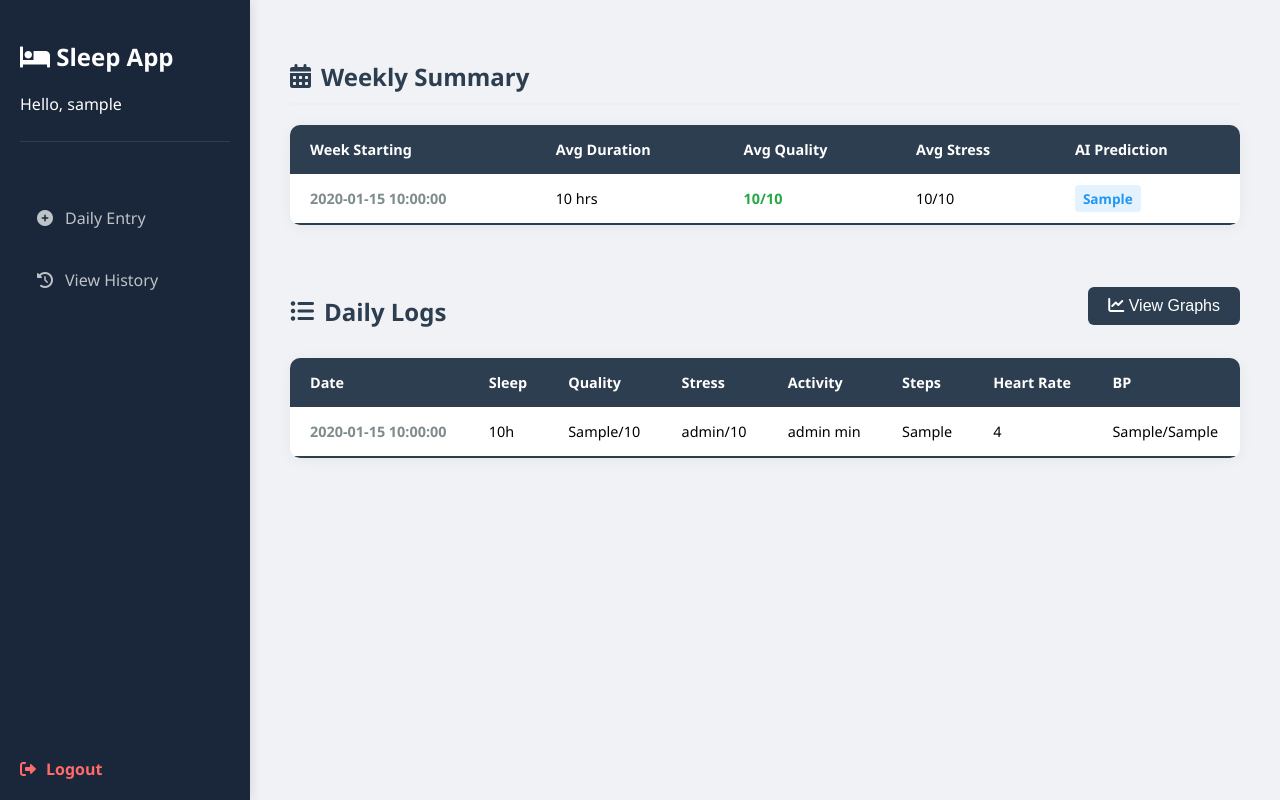
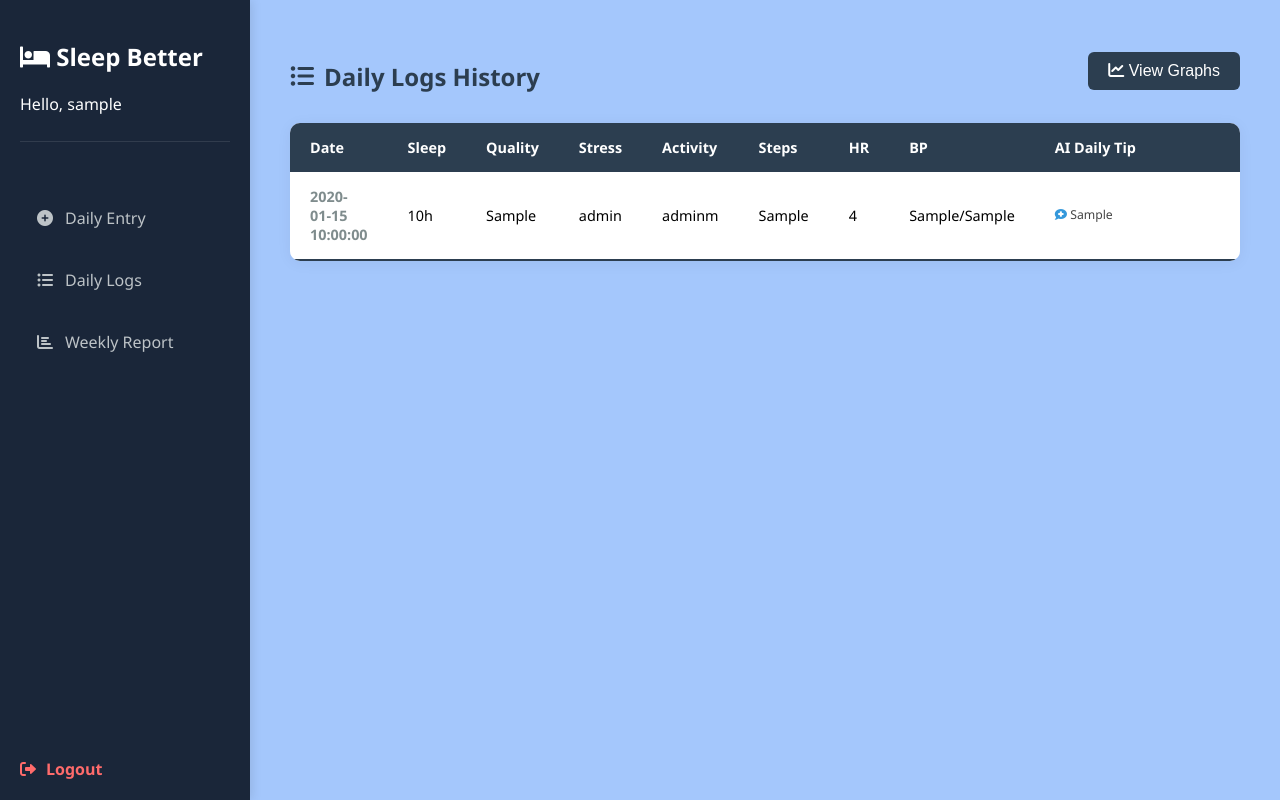
Before and after one commit to lim28y/Sleep-Disorder-Prediction, a Flask app: template templates/history.html in a window 1280 px wide. Run offline with Flask 3, Linux system fonts and the light colour scheme; the template is opened without the code that fills it: most values are stand-ins (such as "Sample title", 1, 10 or a date in 2020).

Commit message:
Update rag part

```diff
--- a/app.py
+++ b/app.py
@@ -68,7 +68,7 @@ def get_all_logs(user_id):
     # REMOVED "LIMIT 7" so it shows everything
     sql = """
         SELECT log_date, sleep_duration, quality_sleep, stress_level,
-               activity_level, bp_systolic, bp_diastolic, heart_rate, daily_steps
+               activity_level, bp_systolic, bp_diastolic, heart_rate, daily_steps, daily_tip
         FROM user_sleep_data
         WHERE user_id = %s
         ORDER BY log_date DESC
@@ -188,6 +188,26 @@ def history():
 
     return redirect(url_for('login'))
 
+@app.route('/weekly')
+def weekly():
+    if 'user_id' in session:
+        conn = get_db_connection()
+        monthly_data = []
+        if conn:
+            cursor = conn.cursor(dictionary=True)
+            sql = """
+                SELECT week_start_date, avg_sleep_duration, avg_quality, avg_stress, prediction_result
+                FROM weekly_summaries
+                WHERE user_id = %s
+                ORDER BY created_at ASC
+                LIMIT 8
+            """
+            cursor.execute(sql, (session['user_id'],))
+            monthly_data = cursor.fetchall()
+            conn.close()
+        return render_template('weekly.html', username=session['username'], monthly_data=monthly_data)
+    return redirect(url_for('login'))
+
 @app.route('/register', methods=['GET', 'POST'])
 def register():
     if request.method == 'POST':
@@ -240,19 +260,6 @@ def submit_log():
         try:
             cursor = conn.cursor(dictionary=True)
 
-            # 1. Insert Daily Log
-            insert_sql = """
-                INSERT INTO user_sleep_data
-                (user_id, log_date, gender, age, sleep_duration, quality_sleep,
-                 activity_level, stress_level, bmi_category, bp_systolic, bp_diastolic,
-                 heart_rate, daily_steps)
-                VALUES (%s, %s, %s, %s, %s, %s, %s, %s, %s, %s, %s, %s, %s)
-            """
-            params = (user_id, data['date'], data['gender'], data['age'], data['duration'], data['quality'],
-                      data['activity'], data['stress'], data['bmi'], data['bp_sys'], data['bp_dia'],
-                      data['heart_rate'], data['daily_steps'])
-            cursor.execute(insert_sql, params)
-            conn.commit()
 
             # 2. Daily AI Advice (Always Run)
             current_log_data = {
@@ -269,6 +276,20 @@ def submit_log():
                 "weekly_ready": False,
                 "analysis": None
             }
+
+                        # 1. Insert Daily Log
+            insert_sql = """
+                INSERT INTO user_sleep_data
+                (user_id, log_date, gender, age, sleep_duration, quality_sleep,
+                 activity_level, stress_level, bmi_category, bp_systolic, bp_diastolic,
+                 heart_rate, daily_steps,daily_tip)
+                VALUES (%s, %s, %s, %s, %s, %s, %s, %s, %s, %s, %s, %s, %s, %s)
+            """
+            params = (user_id, data['date'], data['gender'], data['age'], data['duration'], data['quality'],
+                      data['activity'], data['stress'], data['bmi'], data['bp_sys'], data['bp_dia'],
+                      data['heart_rate'], data['daily_steps'], daily_tip)
+            cursor.execute(insert_sql, params)
+            conn.commit()
 
             # 3. 🟢 INTELLIGENT WEEKLY CHECK (Fixes Missing Reports)
             # Count total logs
--- a/static/style.css
+++ b/static/style.css
@@ -1,9 +1,11 @@
 /* --- 1. GLOBAL LAYOUT --- */
+
+
 body {
     font-family: 'Segoe UI', Tahoma, Geneva, Verdana, sans-serif;
     margin: 0;
     display: flex;
-    background-color: #f0f2f5;
+    background-color: #a4c7fc;
     height: 100vh;
 }
 
@@ -13,7 +15,7 @@ body {
 }
 
 h1 { color: #2c3e50; margin: 0; }
-header p { color: #7f8c8d; margin-top: 5px; margin-bottom: 30px; }
+header p { color: #111212; margin-top: 5px; margin-bottom: 30px; }
 
 /* Utilities */
 .hidden { display: none; }
--- a/templates/base.html
+++ b/templates/base.html
@@ -12,7 +12,7 @@
     <div class="container">
         <nav class="sidebar">
             <div class="sidebar-header">
-                <h2><i class="fas fa-bed"></i> Sleep App</h2>
+                <h2><i class="fas fa-bed"></i> Sleep Better</h2>
                 <p>Hello, {{ username }}</p>
             </div>
 
@@ -23,12 +23,17 @@
                     </a>
                 </li>
                 <li>
-                    <a href="{{ url_for('history') }}" class="{{ 'active' if request.endpoint == 'history' else '' }}">
-                        <i class="fas fa-history"></i> View History
-                        {% if chronic_alert %}
-                            <span class="sidebar-badge"><i class="fas fa-exclamation"></i></span>
-                        {% endif %}
-                    </a>
+<a href="{{ url_for('history') }}" class="{{ 'active' if request.endpoint == 'history' else '' }}">
+            <i class="fas fa-list-ul"></i> Daily Logs
+        </a>
+    </li>
+    <li>
+        <a href="{{ url_for('weekly') }}" class="{{ 'active' if request.endpoint == 'weekly' else '' }}">
+            <i class="fas fa-chart-bar"></i> Weekly Report
+            {% if chronic_alert %}
+                <span class="sidebar-badge"><i class="fas fa-exclamation"></i></span>
+            {% endif %}
+        </a>
                 </li>
             </ul>
 
--- a/templates/history.html
+++ b/templates/history.html
@@ -2,74 +2,9 @@
 
 {% block content %}
 
-{% if chronic_alert %}
-<div class="alert-banner">
-    <h3 class="alert-title">
-        <i class="fas fa-exclamation-triangle"></i> Health Alert
-    </h3>
-    <p class="alert-msg">
-        <strong>Action Required:</strong> Our analysis detects persistent <strong>Insomnia or Sleep Apnea</strong> patterns over the last 2 months (8 weeks).
-        We strongly recommend consulting a medical professional.
-    </p>
-</div>
-{% endif %}
-
-
-<div style="margin-bottom: 50px;">
-    <h2 class="section-title">
-        <i class="fas fa-calendar-alt"></i> Weekly Summary
-    </h2>
-
-    {% if monthly_data %}
-        <div class="table-container">
-            <table class="history-table">
-                <thead>
-                    <tr>
-                        <th>Week Starting</th>
-                        <th>Avg Duration</th>
-                        <th>Avg Quality</th>
-                        <th>Avg Stress</th>
-                        <th>AI Prediction</th>
-                    </tr>
-                </thead>
-                <tbody>
-                    {% for week in monthly_data %}
-                    <tr>
-                        <td class="date-cell">{{ week.week_start_date }}</td>
-                        <td>{{ week.avg_sleep_duration }} hrs</td>
-                        <td>
-                            <span class="{{ 'text-green' if week.avg_quality >= 5 else 'text-red' }}" style="font-weight:bold;">
-                                {{ week.avg_quality }}/10
-                            </span>
-                        </td>
-                        <td>{{ week.avg_stress }}/10</td>
-                        <td>
-                            {% if "Insomnia" in week.prediction_result or "Apnea" in week.prediction_result %}
-                                <span class="badge badge-danger">
-                                    {{ week.prediction_result }}
-                                </span>
-                            {% else %}
-                                <span class="badge badge-blue">
-                                    {{ week.prediction_result }}
-                                </span>
-                            {% endif %}
-                        </td>
-                    </tr>
-                    {% endfor %}
-                </tbody>
-            </table>
-        </div>
-    {% else %}
-        <div class="empty-state">
-            <i class="fas fa-info-circle"></i> No weekly summaries yet. Log sleep for 7 days to generate your first weekly report!
-        </div>
-    {% endif %}
-</div>
-
-
 <header class="page-header">
     <h2 class="section-title" style="margin-bottom:0; border:none; width:auto;">
-        <i class="fas fa-list-ul"></i> Daily Logs
+        <i class="fas fa-list-ul"></i> Daily Logs History
     </h2>
     <button id="toggleViewBtn" class="btn-toggle">
         <i class="fas fa-chart-line"></i> View Graphs
@@ -91,30 +26,46 @@
     <table class="history-table">
         <thead>
             <tr>
-                <th>Date</th><th>Sleep</th><th>Quality</th><th>Stress</th>
-                <th>Activity</th><th>Steps</th><th>Heart Rate</th><th>BP</th>
-            </tr>
+                <th>Date</th>
+                <th>Sleep</th>
+                <th>Quality</th>
+                <th>Stress</th>
+                <th>Activity</th>
+                <th>Steps</th>
+                <th>HR</th>
+                <th>BP</th>
+                <th style="width: 40%;">AI Daily Tip</th> </tr>
         </thead>
         <tbody>
             {% for log in logs %}
             <tr>
-                <td class="date-cell">{{ log.log_date }}</td>
+<td class="date-cell">{{ log.log_date }}</td>
                 <td>{{ log.sleep_duration }}h</td>
-                <td>{{ log.quality_sleep }}/10</td>
-                <td>{{ log.stress_level }}/10</td>
-                <td>{{ log.activity_level }} min</td>
+                <td>{{ log.quality_sleep }}</td>
+                <td>{{ log.stress_level }}</td>
+
+                <td>{{ log.activity_level }}m</td>
                 <td>{{ log.daily_steps }}</td>
                 <td>{{ log.heart_rate }}</td>
                 <td>{{ log.bp_systolic }}/{{ log.bp_diastolic }}</td>
+
+                <td style="font-size: 0.85em; color: #444; line-height: 1.3; text-align: left;">
+                    {% if log.daily_tip %}
+                        <i class="fas fa-comment-medical" style="color:#3498db;"></i>
+                        {{ log.daily_tip }}
+                    {% else %}
+                        <span style="color:#aaa;">No tip generated</span>
+                    {% endif %}
+                </td>
             </tr>
             {% else %}
-            <tr><td colspan="8" class="empty-cell">No daily logs found. Start tracking today!</td></tr>
+            <tr><td colspan="5" class="empty-cell">No daily logs found. Start tracking today!</td></tr>
             {% endfor %}
         </tbody>
     </table>
 </div>
 
 <script>
-    const chartData = {{ logs | tojson | safe }};
+    window.chartData = {{ logs | tojson | safe }};
 </script>
 {% endblock %}
--- a/templates/index.html
+++ b/templates/index.html
@@ -3,7 +3,7 @@
 {% block content %}
 <header>
     <h1>Daily Health Log</h1>
-    <p>Enter today's stats to get AI advice.</p>
+    <p>Submit daily log to get AI advice.</p>
 </header>
 
 <form id="predictionForm">
@@ -109,11 +109,11 @@
 </div>
 
 <div id="weeklyBox" class="ai-box green hidden">
-    <div class="ai-icon"><i class="fas fa-user-md"></i></div>
+    <div class="ai-icon"><i class="fas fa-report"></i></div>
     <div class="ai-content">
         <h3>Weekly Sleep Health Report</h3>
         <p id="predictionResult" class="prediction-text">Analyzing...</p>
-        <p id="weeklyAdvice" class="advice-text">...</p>
+        <p id="weeklyAdvice" class="advice-text"></p>
     </div>
 </div>
 {% endblock %}
--- a/templates/login.html
+++ b/templates/login.html
@@ -3,8 +3,8 @@
 <head>
     <title>Login</title>
     <style>
-        body { font-family: sans-serif; display: flex; justify-content: center; padding-top: 50px; background: #f0f2f5; }
-        form { background: white; padding: 30px; border-radius: 8px; width: 300px; box-shadow: 0 4px 6px rgba(0,0,0,0.1); }
+        body { font-family: sans-serif; display: flex; justify-content: center; padding-top: 50px; background: #a4c7fc; }
+        form { background: white; padding: 50px; border-radius: 50px; width: 400px; box-shadow: 0 10px 25px rgba(0,0,0,0.1); }
         input { width: 100%; padding: 10px; margin: 10px 0; box-sizing: border-box; }
         button { width: 100%; padding: 10px; background: #28a745; color: white; border: none; cursor: pointer; }
         .error { color: red; font-size: 0.9em; }
--- a/templates/register.html
+++ b/templates/register.html
@@ -3,10 +3,10 @@
 <head>
     <title>Register</title>
     <style>
-        body { font-family: sans-serif; display: flex; justify-content: center; padding-top: 50px; background: #f0f2f5; }
-        form { background: white; padding: 30px; border-radius: 8px; width: 300px; box-shadow: 0 4px 6px rgba(0,0,0,0.1); }
+        body { font-family: sans-serif; display: flex; justify-content: center; padding-top: 50px; background: #a4c7fc; }
+        form { background: white; padding: 50px; border-radius: 50px; width: 400px; box-shadow: 0 4px 6px rgba(0,0,0,0.1); }
         input { width: 100%; padding: 10px; margin: 10px 0; box-sizing: border-box; }
-        button { width: 100%; padding: 10px; background: #4A90E2; color: white; border: none; cursor: pointer; }
+        button { width: 100%; padding: 10px; background: #1fb76b; color: white; border: none; cursor: pointer; }
     </style>
 </head>
 <body>
```
Also changed, not shown: pdf_rag.py (+50 -79 lines), templates/weekly.html (added, +69 -0 lines).
